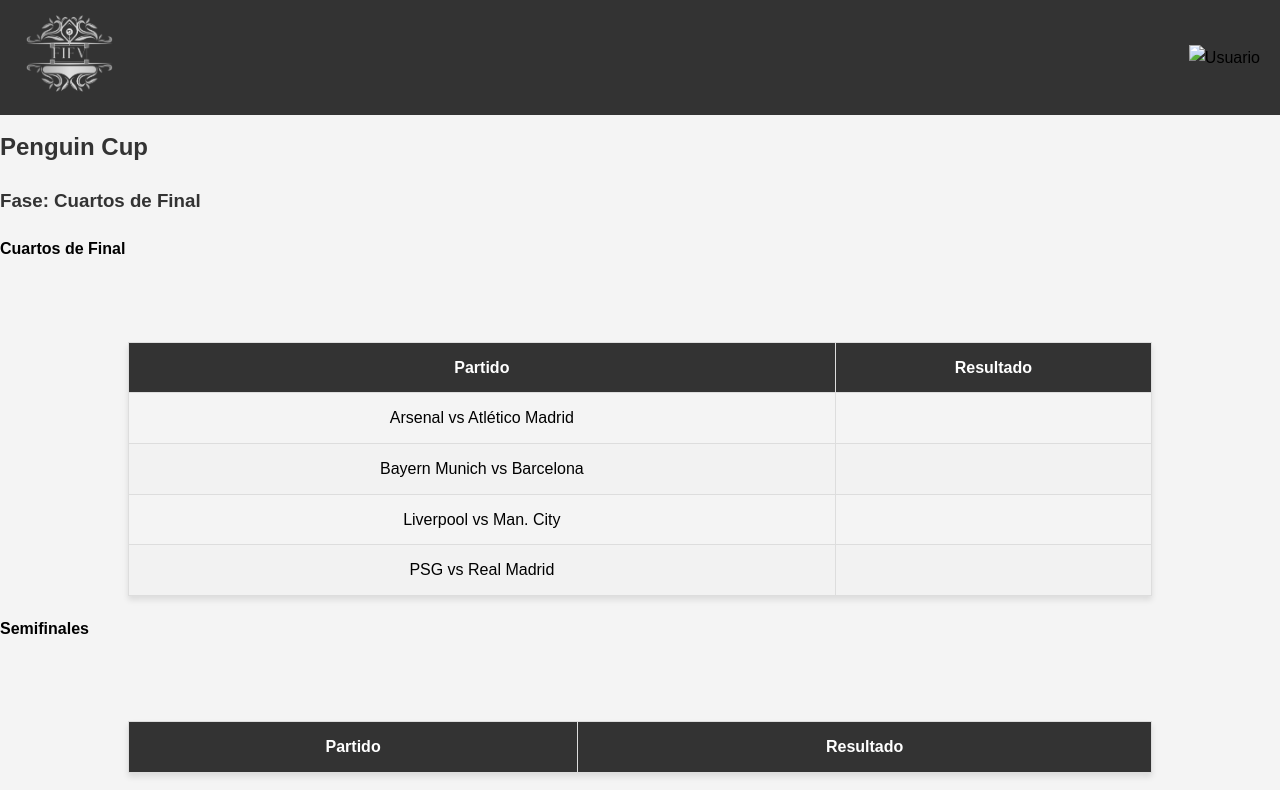
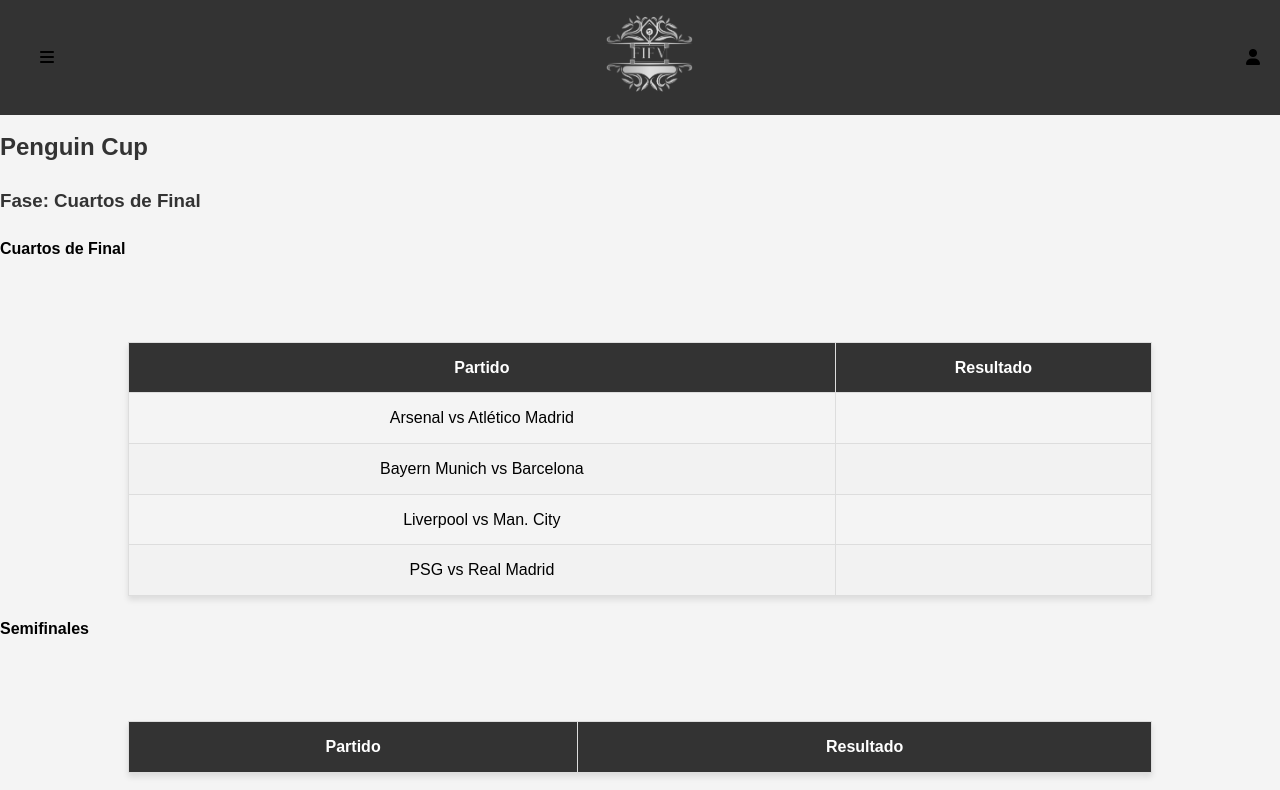
Before and after one commit to Adrianlm1616/FIFV, a plain HTML site: page HTML/cup.html in a window 1280 px wide. Shown: the top 790 px of the page. Drawn offline with Linux system fonts and the light colour scheme.

Commit message:
update barra de navegacion

```diff
--- a/HTML/cup.html
+++ b/HTML/cup.html
@@ -14,6 +14,11 @@
     <!-- Barra de navegación -->
     <header>
         <nav class="navbar">
+            <!-- Icono de menú hamburguesa -->
+            <div class="menu-icon">
+                <i class="fas fa-bars"></i>
+            </div>
+
             <ul class="nav-links">
                 <li><a href="/FIFV/HTML/liga.html">LIGA</a></li>
                 <li><a href="/FIFV/HTML/cup.html">PINGUIN CUP</a></li>
@@ -22,11 +27,12 @@
                 <li><a href="/FIFV/HTML/Reclasificacion.html">RECLASIFICACION</a></li>
                 <li><a href="/FIFV/HTML/jugadores.html">LEYENDAS</a></li>
             </ul>
+
             <div class="logo">
-               <a href="/FIFV/index.html"><img src="/FIFV/ASSETS/IMG/logo fifv-Photoroom.jpg" alt="Logo FIFA"></a>
+                <a href="/FIFV/index.html"><img src="/FIFV/ASSETS/IMG/logo fifv-Photoroom.jpg" alt="Logo FIFA" width="100px"></a>
             </div>
             <div class="user-icon" onclick="toggleLogin()">
-                <img src="user-icon.png" alt="Usuario">
+                <i class="fas fa-user"></i>
             </div>
         </nav>
     </header>
```
Also changed, not shown: HTML/Reclasificacion.html (+8 -2 lines), HTML/calendario.html (+8 -3 lines), HTML/descripcion.html (+8 -2 lines), HTML/jugadores.html (+8 -2 lines), HTML/liga.html (+8 -2 lines), HTML/mods.html (+8 -2 lines), HTML/mundial.html (+8 -2 lines), HTML/supercup.html (+8 -2 lines).
